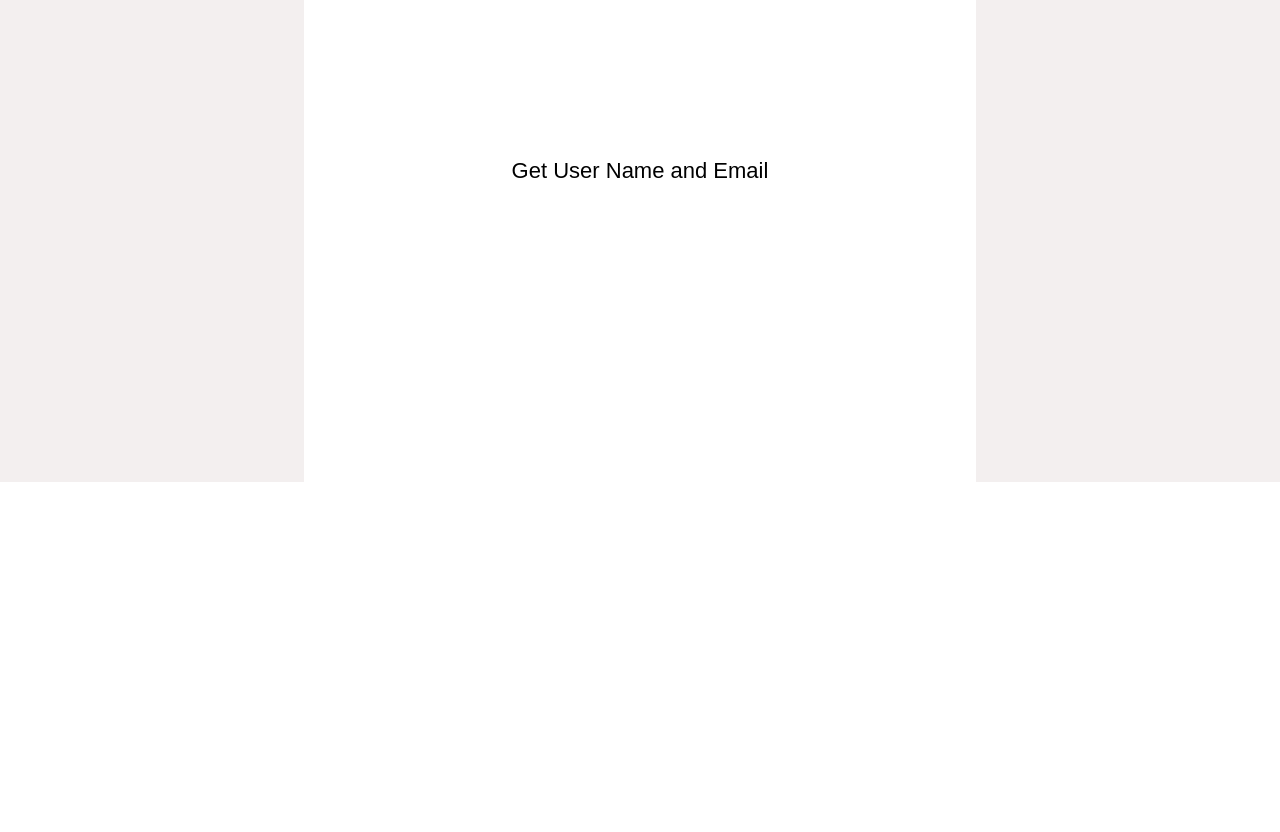
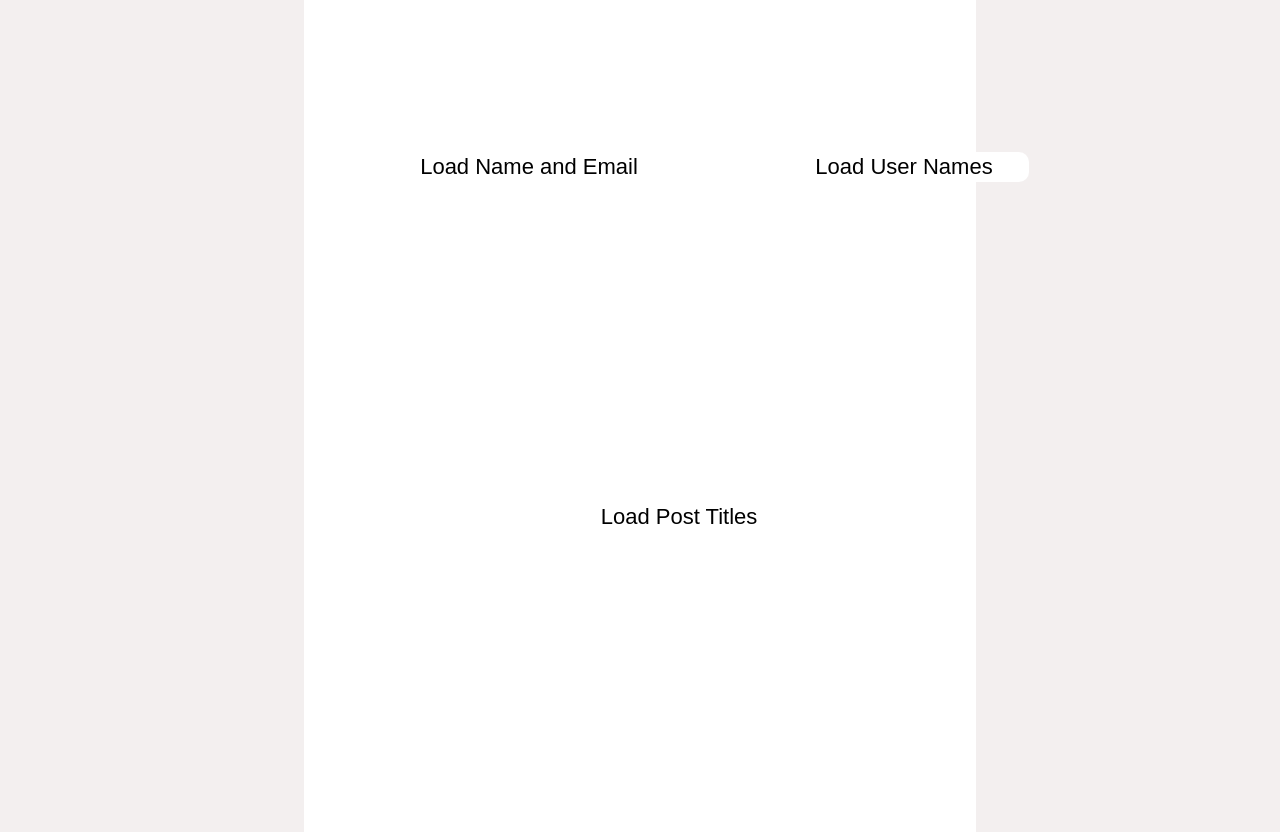
Before and after one commit to EdwardTully/bugger, a React (Create React App) app: page / in a window 1280 px wide. Shown: the part 300-1132 px from the top of the page. Before the commit the page ends 800 px from the top, so only its background shows below. Built offline with nearby package versions, Linux system fonts and the light colour scheme.

Commit message:
add posts

```diff
--- a/src/App.css
+++ b/src/App.css
@@ -14,8 +14,8 @@
   background: white;
   font-size: 22px;
   border-radius: 10px;
-  width: 300px;
-  height: 38px;
+  width: 250px;
+  height: 30px;
 
   border: none;
 }
@@ -32,11 +32,11 @@
   grid-template-columns: minmax(150px, 300px) minmax(150px, 300px) minmax(
       150px,
       300px
-    ) minmax(150px, 300px);
+    ) minmax(150px, 300px) minmax(150px, 300px);
 }
 
 .todosCont {
-  grid-column: 1/3;
+  grid-column: 1/6;
 
   height: 350px;
   display: flex;
@@ -57,14 +57,14 @@
 }
 
 li {
-  list-style: none;
 }
 .userCont {
-  grid-column: 3/5;
+  grid-column: 4/6;
   height: 350px;
   display: flex;
   flex-direction: column;
   align-items: center;
+
 }
 
 .users {
@@ -77,11 +77,12 @@ li {
 }
 
 .emailCont {
-  grid-column: 1/5;
+  grid-column: 1/4;
   height: 350px;
   display: flex;
   flex-direction: column;
   align-items: center;
+
 }
 .emails {
   margin: auto;
@@ -91,3 +92,20 @@ li {
 .emails::-webkit-scrollbar {
   display: none;
 }
+.postCont {
+  grid-column: 1/6;
+  height: 350px;
+  display: flex;
+  flex-direction: column;
+  align-items: center;
+
+}
+
+.posts {
+  margin: auto;
+  overflow: scroll;
+
+}
+.posts::-webkit-scrollbar{
+  display: none;
+}
--- a/src/App.js
+++ b/src/App.js
@@ -3,6 +3,7 @@ import './App.css'
 import UserWindow from './features/users/UserWindow';
 import UserEmail from './features/emails/UserEmail';
 import TodoView from './features/todos/TodoView';
+import PostsView from './features/posts/PostsView';
 
 function App() {
   return (
@@ -10,10 +11,13 @@ function App() {
       <h1>Fetch, redux/react/axios</h1>
       <div className="container">
         <TodoView />
-
+        <UserEmail />
         <UserWindow />
 
-        <UserEmail />
+
+
+        <PostsView />
+
       </div>
     </div>
   );
--- a/src/features/emails/UserEmail.jsx
+++ b/src/features/emails/UserEmail.jsx
@@ -19,8 +19,8 @@ const userEmail = useSelector((state)=>state.emails)
 return (
   <div className='emailCont'>
  <br/>
-<button id='buttons' onClick={() => dispatch(fetchEmail())}>Get User Name and Email</button>
-<br/>
+<button id='buttons' onClick={() => dispatch(fetchEmail())}>Load Name and Email</button>
+
 {userEmail.loading && <div>Loading...</div>}
 {!userEmail.loading && userEmail.error ? (
   <div>Error: {userEmail.error}</div>
--- /dev/null
+++ b/src/features/posts/PostsView.jsx
@@ -0,0 +1,33 @@
+import React from 'react'
+import { fetchPosts } from './postsSlice'
+import {useSelector, useDispatch} from 'react-redux'
+
+function PostsView() {
+
+    const dispatch = useDispatch()
+
+    const postData = useSelector((state)=>
+        state.posts
+    )
+  return (
+    <div className='postCont'>
+        <br/>
+        <button id='buttons' onClick={()=>dispatch(fetchPosts())}>Load Post Titles</button>
+        <br/>
+        {postData.loading && <div>Loading....</div>}
+        {!postData.loading && postData.error ? (<div>Error: {postData.error}</div>):null}
+        {!postData.loading && postData.posts.length ? (
+            <ol className='posts'>
+                {postData.posts.map((ea)=>(
+                    <li key={ea.id}>{ea.title}</li>
+                )
+
+                )}
+            </ol>
+        ):null}
+
+    </div>
+  )
+}
+
+export default PostsView
--- /dev/null
+++ b/src/features/posts/postsSlice.js
@@ -0,0 +1,38 @@
+import {createSlice, createAsyncThunk} from '@reduxjs/toolkit'
+import axios from 'axios'
+
+const initialState = {
+    loading: false,
+    posts: [],
+    error: ''
+}
+
+export const fetchPosts = createAsyncThunk('posts/fetchPosts', ()=>{
+    return axios
+    .get('https://jsonplaceholder.typicode.com/posts')
+    .then(response=>response.data)
+})
+
+const postsSlice = createSlice({
+    name: 'posts',
+    initialState,
+    extraReducers: (builder)=>{
+        builder.addCase(fetchPosts.pending, (state)=>{
+            state.loading=true
+        })
+        builder.addCase(fetchPosts.fulfilled, (state, action)=>{
+            state.loading = false
+            state.posts = action.payload
+            state.error = ''
+        })
+        builder.addCase(fetchPosts.rejected, (state, action)=>{
+            state.loading = false
+            state.posts = []
+            state.error= action.error.message
+        })
+
+    }
+
+})
+
+export default postsSlice.reducer
--- a/src/features/todos/TodoView.jsx
+++ b/src/features/todos/TodoView.jsx
@@ -10,16 +10,16 @@ function TodoView() {
   return (
     <div className='todosCont'>
         <br/>
-        <button id='buttons' onClick={()=>dispatch(fetchTodos())}>Get Todos</button>
+        <button id='buttons' onClick={()=>dispatch(fetchTodos())}>Load Todos</button>
         <br/>
 
         {todoData.loading && <div>Loading....</div>}
         {!todoData.loading && todoData.error ? (<div>Error: {todoData.error}</div>):null}
         {!todoData.loading && todoData.todos.length ? (
           <div className='todos'>
-            <ul>
-                {todoData.todos.map((ea)=><li key={ea.id}>{ea.title}</li>)}
-            </ul>
+            <ol>
+                {todoData.todos.map((ea)=><li key={ea.id}>{`${ea.title} assigned to ${ea.userId}`}</li>)}
+            </ol>
           </div>
 
         ):null}
--- a/src/features/users/UserWindow.jsx
+++ b/src/features/users/UserWindow.jsx
@@ -19,7 +19,7 @@ const usersInfo = useSelector((state)=>state.users)
 return (
   <div className='userCont'>
     <br/>
-    <button id='buttons' onClick={() => dispatch(fetchUsers())}>Get User Names</button>
+    <button id='buttons' onClick={() => dispatch(fetchUsers())}>Load User Names</button>
 
 
 
--- a/src/store.js
+++ b/src/store.js
@@ -2,6 +2,7 @@ import {configureStore} from '@reduxjs/toolkit'
 import usersReducer from './features/users/userSlice'
 import emailsReducer from './features/emails/emailSlice'
 import todoReducer from './features/todos/todoSlice'
+import postsReducer from './features/posts/postsSlice'
 
 
 const store = configureStore({
@@ -10,6 +11,7 @@ const store = configureStore({
         users: usersReducer,
         emails: emailsReducer,
         todos: todoReducer,
+        posts: postsReducer
     }
 })
 
```
